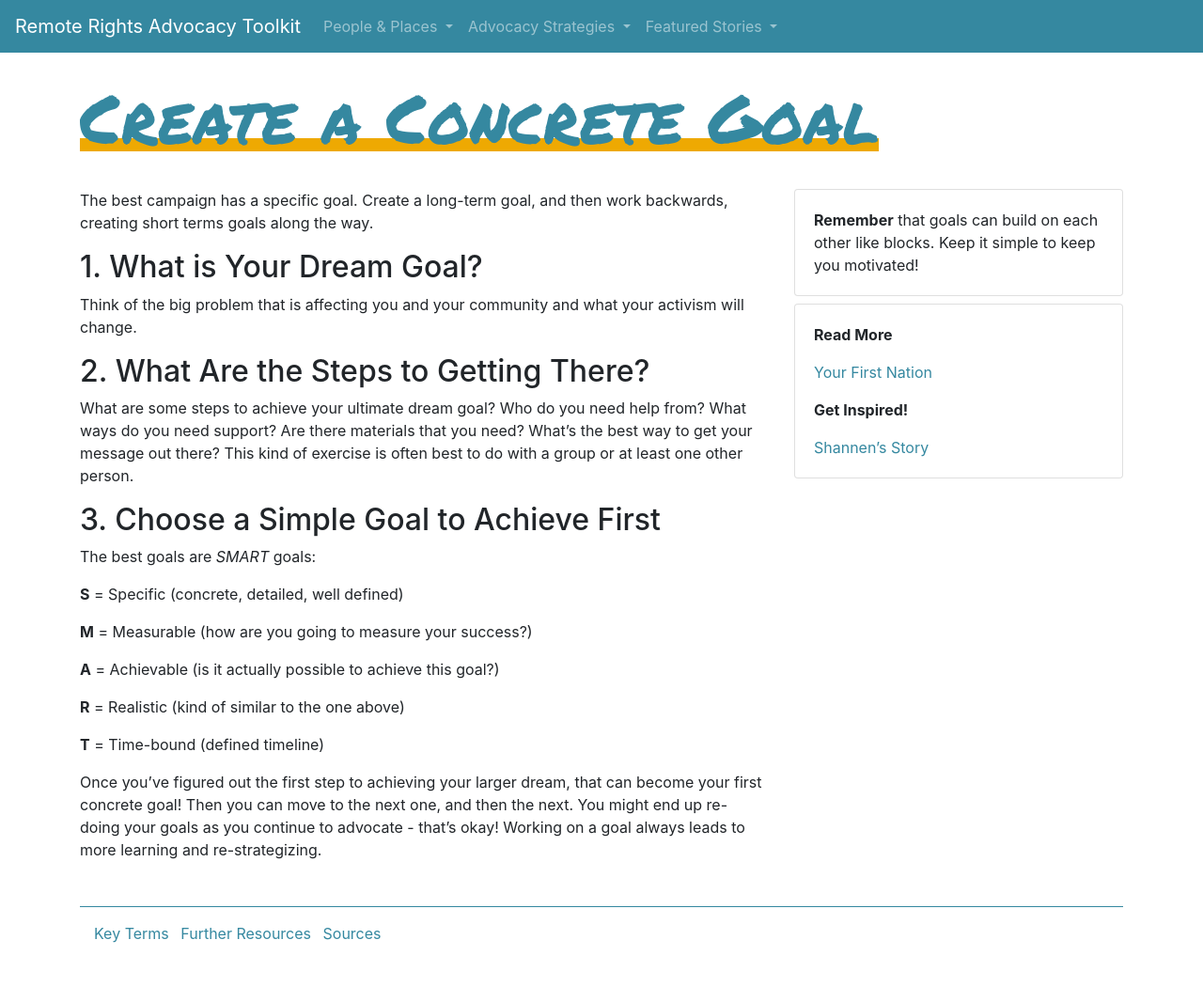
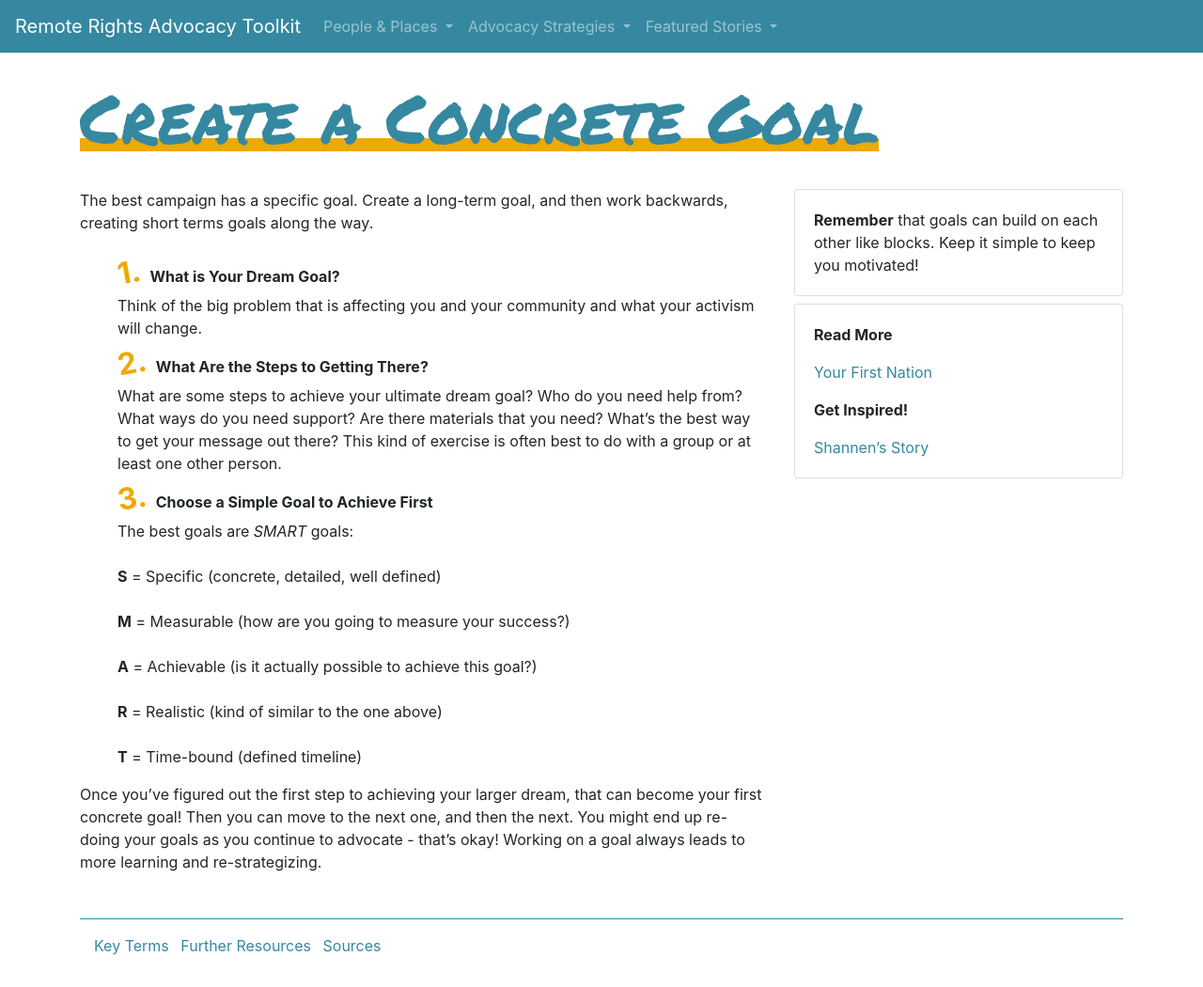
Before and after one commit to remote-rights/remote-rights.github.io, a Jekyll site: the page built from collections/_strategy/create-a-concrete-goal.md, in a window 1280 px wide. Shown: the whole page at 94% size. Built offline with Jekyll 4.4.1, drawn with Linux system fonts in a browser that asks for light colours; some web fonts are replaced.

```diff
--- a/assets/main.scss
+++ b/assets/main.scss
@@ -81,3 +81,22 @@ $theme-colors: (
     text-decoration: none;
   }
 }
+
+ol {
+  list-style: none;
+  counter-reset: my-awesome-counter;
+  li {
+    counter-increment: my-awesome-counter;
+  }
+
+  li::before {
+    content: counter(my-awesome-counter) ". ";
+    display: inline-block;
+    padding-right: 10px;
+    color: $orange ;
+    font-size: 2rem;
+    font-weight: bold;
+    transform: rotate(-10deg);
+
+  }
+}
--- a/collections/_strategy/create-a-concrete-goal.md
+++ b/collections/_strategy/create-a-concrete-goal.md
@@ -17,28 +17,22 @@ aside_links: |
 
 The best campaign has a specific goal. Create a long-term goal, and then work backwards, creating short terms goals along the way.
 
-## 1. What is Your Dream Goal?
-
+1. **What is Your Dream Goal?**<br>
 Think of the big problem that is affecting you and your community and what your activism will change.
-
-## 2. What Are the Steps to Getting There?
-
- What are some steps to achieve your ultimate dream goal? Who do you need help from? What ways do you need support? Are there materials that you need? What's the best way to get your message out there? This kind of exercise is often best to do with a group or at least one other person.
-
-## 3. Choose a Simple Goal to Achieve First
-
-The best goals are _SMART_ goals:
-
-**S** = Specific (concrete, detailed, well defined)
-
-**M** = Measurable (how are you going to measure your success?)
-
-**A** = Achievable (is it actually possible to achieve this goal?)
-
-**R** = Realistic (kind of similar to the one above)
-
-**T** = Time-bound (defined timeline)
-
+2. **What Are the Steps to Getting There?**<br>
+What are some steps to achieve your ultimate dream goal? Who do you need help from? What ways do you need support? Are there materials that you need? What's the best way to get your message out there? This kind of exercise is often best to do with a group or at least one other person.
+3. **Choose a Simple Goal to Achieve First**<br>
+    The best goals are _SMART_ goals:<br>
+    <br>
+        **S** =  Specific (concrete, detailed, well defined)<br>
+        <br>
+        **M** =  Measurable (how are you going to measure your success?)<br>
+        <br>
+        **A** =  Achievable (is it actually possible to achieve this goal?)<br>
+        <br>
+        **R** =  Realistic (kind of similar to the one above)<br>
+        <br>
+        **T** =  Time-bound (defined timeline)<br>
 
 Once you’ve figured out the first step to achieving your larger dream, that can become your first concrete goal! Then you can move to the next one, and then the next. You might end up re-doing your goals as you continue to advocate - that's okay! Working on a goal always leads to more learning and re-strategizing.
 
```
Also changed, not shown: collections/_strategy/make-sure-you-re-safe.md (+23 -27 lines).
